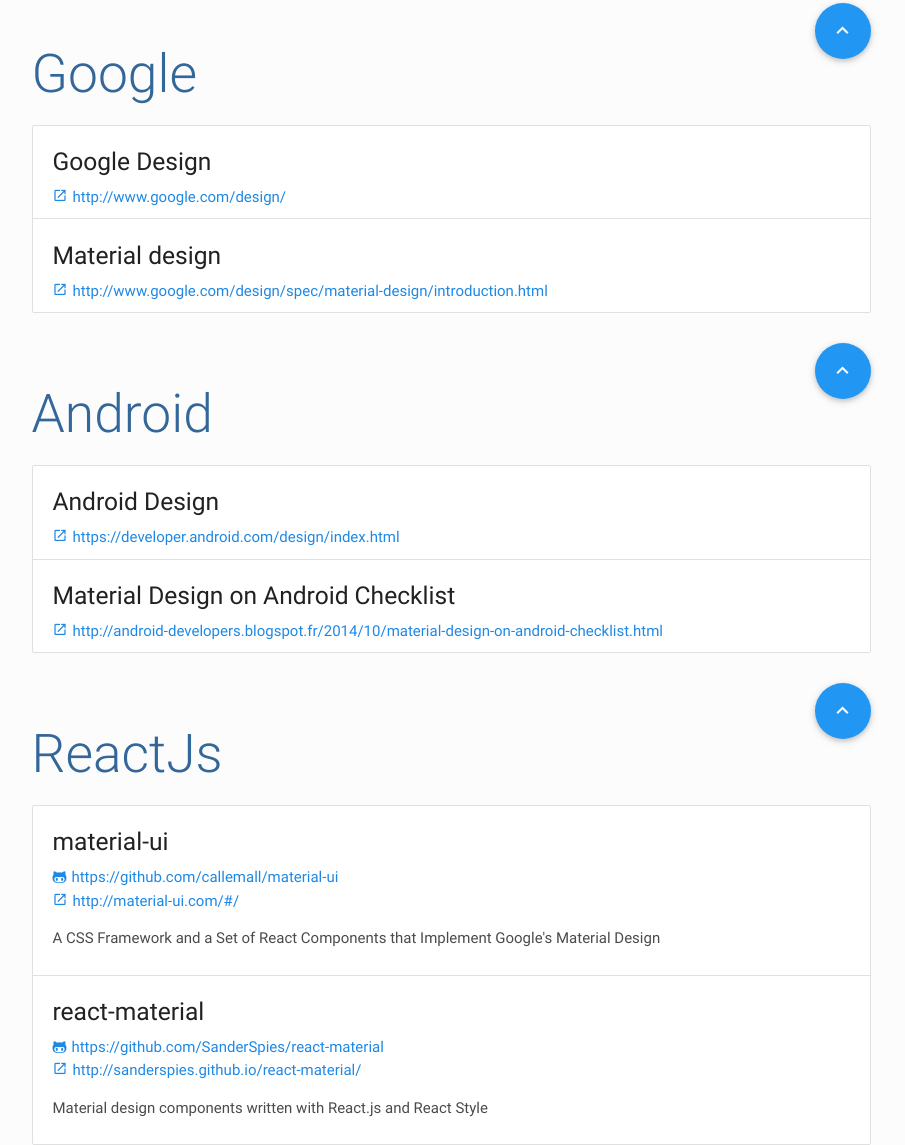
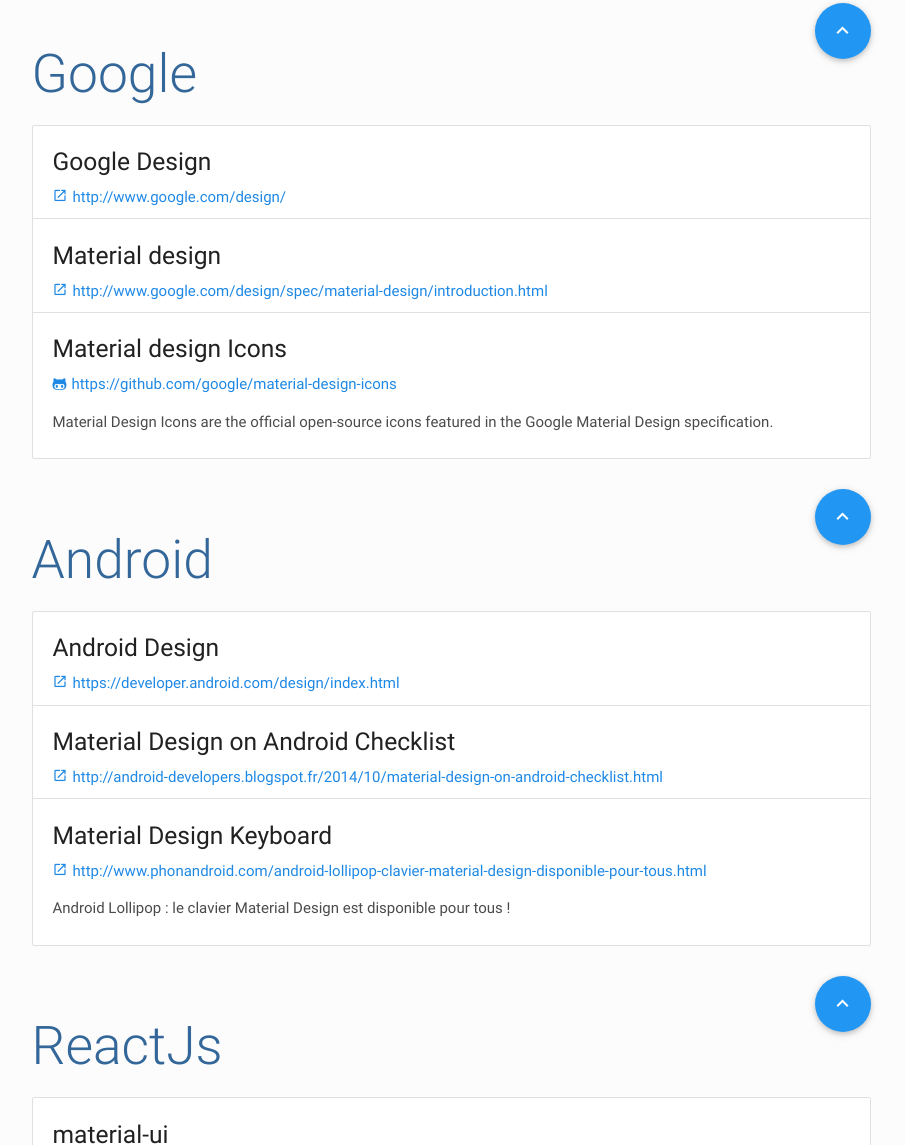
Before and after one commit to ypereirareis/material-design-resources, a plain HTML site: page index.html in a window 1280 px wide. Shown: the part 1262-2407 px from the top of the page, without its empty margins (309-1214 px from the left). Drawn offline with nearby package versions, Linux system fonts and the light colour scheme.

Commit message:
More resources

```diff
--- a/index.html
+++ b/index.html
@@ -106,6 +106,11 @@
             <h5>Material design</h5>
             <a href="http://www.google.com/design/spec/material-design/introduction.html" target="_blank">http://www.google.com/design/spec/material-design/introduction.html</a>
           </li>
+          <li class="collection-item">
+            <h5>Material design Icons</h5>
+            <a href="https://github.com/google/material-design-icons" target="_blank">https://github.com/google/material-design-icons</a>
+            <p>Material Design Icons are the official open-source icons featured in the Google Material Design specification.</p>
+          </li>
         </ul>
       </div>
 
@@ -123,6 +128,13 @@
             <h5>Material Design on Android Checklist</h5>
             <a href="http://android-developers.blogspot.fr/2014/10/material-design-on-android-checklist.html" target="_blank">http://android-developers.blogspot.fr/2014/10/material-design-on-android-checklist.html</a>
           </li>
+
+          <li class="collection-item">
+            <h5>Material Design Keyboard</h5>
+            <a href="http://www.phonandroid.com/android-lollipop-clavier-material-design-disponible-pour-tous.html" target="_blank">http://www.phonandroid.com/android-lollipop-clavier-material-design-disponible-pour-tous.html</a>
+            <p>Android Lollipop : le clavier Material Design est disponible pour tous !</p>
+          </li>
+
         </ul>
       </div>
 
```
